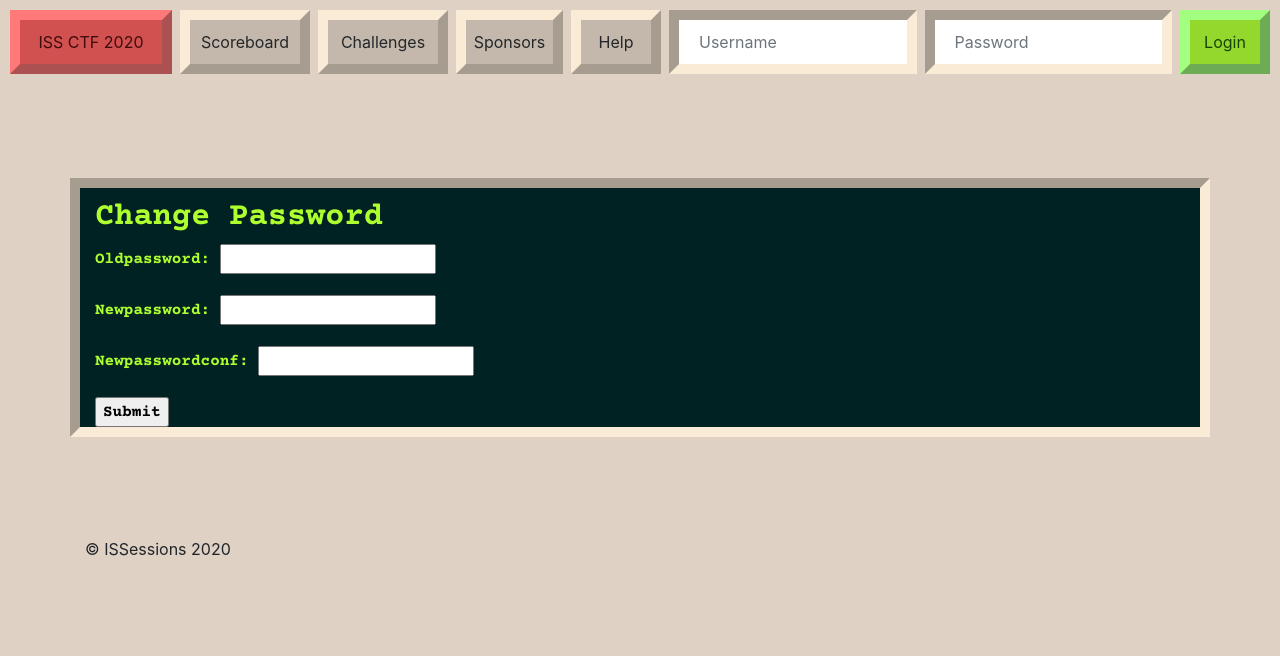
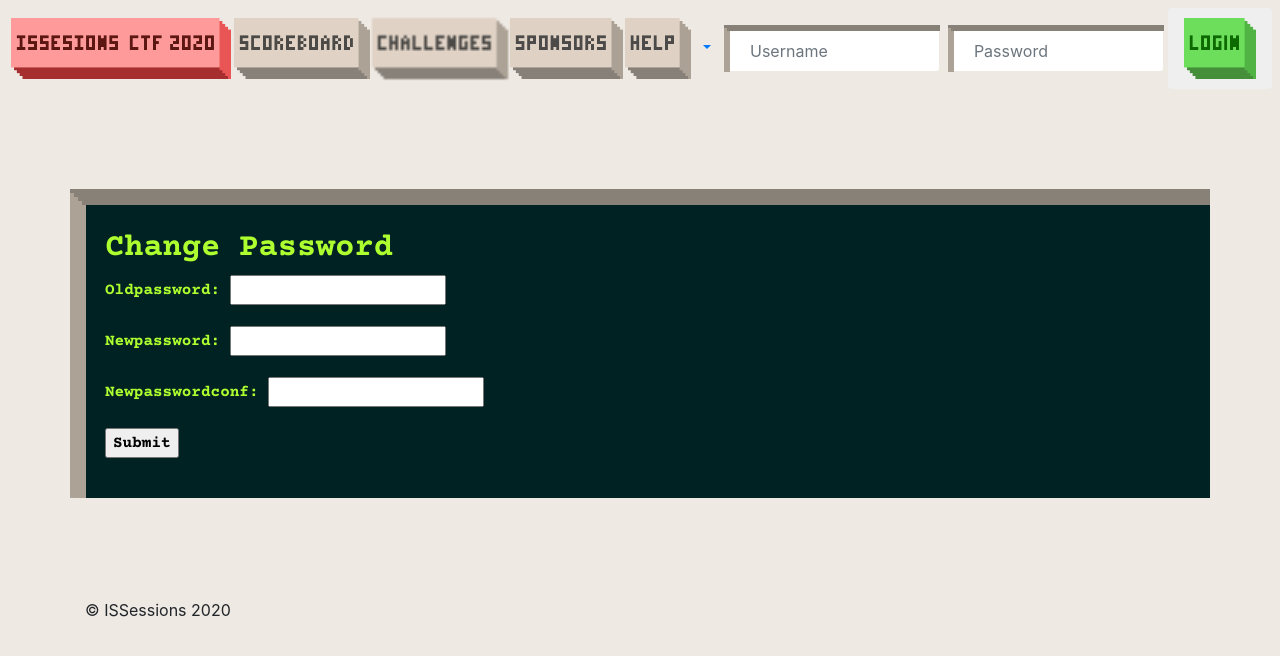
Before and after one commit to issessions/issessionsctf, a Django app: page /change_password/ in a window 1280 px wide. Shown: the top 656 px of the page. Run offline with Django 3.2, Linux system fonts and the light colour scheme; some libraries are stand-ins or nearby versions.

Commit message:
FrontEnd Init Commit

```diff
--- a/django/ctf/static/ctf/css/chunk.css
+++ /dev/null
@@ -1,156 +0,0 @@
-html{
-    font-family: 'Courier New', Courier, monospace;
-}
-.chunk-grid-wrapper{
-    /*font-family: 'Courier New', Courier, monospace;*/
-    margin: 6px;
-    display: grid;
-    grid-area: header;
-    /* grid-template-columns: repeat(auto, minmax(100px, 1fr));
-    grid-column-gap: 6px;
-    grid-row-gap:6px; */
-    grid-template-columns:
-    minmax(163px,170px) minmax(130px,138px)
-    minmax(130px,138px) minmax(107px,115px)
-    minmax(90px,98px) minmax(170px,100%);
-}
-
-.chunk-nav-item{
-    margin: 0;
-    padding: 0;
-}
-
-a, a:link, a:visited{
-    margin: 4px;
-    padding: 10px 10px;
-    text-decoration: none;
-    background-color: #C4B7AB;
-    color: #232729;
-    border: 10px outset #FAEBD7;
-    text-align: center;
-    display: inline-block;
-}
-
-a:hover{
-    text-decoration: none;
-    color: #232729;
-}
-
-a:active {
-    color: #232729;
-    font-size: 13px;
-    background-color: #A8A097;
-    border-style: inset;
-}
-
-#chunk-home-lnk{
-    color: rgb(63, 12, 12);
-    background-color: rgb(209, 81, 81);
-    border-color: rgb(255, 121, 121);
-    grid-column: 1;
-}
-
-#chunk-scoreboard-lnk{
-    grid-column: 2;
-}
-
-#chunk-challenges-lnk{
-    grid-column: 3;
-}
-
-#chunk-sponsors-lnk{
-    padding: 10px 5px;
-    grid-column: 4;
-}
-
-#chunk-help-lnk{
-    grid-column: 5;
-}
-
-#chunk-dropdown{
-    border-radius: 0;
-    margin: 0;
-    padding: 0;
-}
-
-#chunk-drop-item{
-    margin: 0;
-    padding: 0;
-}
-
-/* .chunk-dropdown{
-    position: absolute;
-    top: 100%;
-    left: 0;
-    display: none;
-    padding: 0;
-    margin: 0;
-    text-align: left;
-    list-style: none;
-    background-color: #DFD2C5;
-    background-clip: padding-box;
-    border: 10px outset #DFD2C5;
-} */
-
-#chunk-logout-lnk{
-    grid-column: 6;
-}
-
-#chunk-login-form{
-    display: flex;
-    flex-flow: row;
-}
-
-.chunk-login-form-wide{
-    grid-column: 6;
-    justify-content: end;
-    grid-row: 1;
-}
-
-.chunk-login-form-narrow{
-    grid-column: 1;
-    justify-content: start;
-    grid-row: 2;
-}
-
-#chunk-login-input{
-    border-radius: 0;
-    border: 10px inset #FAEBD7;
-    padding: 20px;
-    margin: 4px;
-    max-width: 300px;
-    min-width: 155px;
-    height: 64px;
-}
-
-#chunk-login-btn{
-    vertical-align: middle;
-    color: rgb(21, 68, 3);
-    border-radius: 0;
-    border: 10px outset rgb(163, 255, 127);
-    background-color: rgb(148, 216, 45);
-    padding: 10px;
-    margin: 4px;
-    max-width: 300px;
-    min-width: 90px;
-    height: 64px;
-}
-
-.chunk-bg-light{
-    background-color: #DFD2C5;
-}
-
-.chunk-main-container{
-    /* font-family: 'VT323', monospace; */
-    padding-top: 10px;
-    font-family: 'Courier Prime', monospace;
-    color: greenyellow;
-    background-color: #002222;
-    border: inset;
-    border-color: #FAEBD7;
-    border-width: 10px;
-}
-
-.off-white{
-    background-color: #DFD2C5;
-}
--- a/django/ctf/static/ctf/css/pixl.css
+++ b/django/ctf/static/ctf/css/pixl.css
@@ -1,4 +1,11 @@
+img {
+    image-rendering: auto;
+    image-rendering: crisp-edges;
+    /* image-rendering: pixelated; */
+  }
+
 .pixl-grid-wrapper{
+    align-items: center;
     margin: 8px;
     display: grid;
     grid-area: header;
@@ -6,7 +13,7 @@
     grid-column-gap: 6px;
     grid-row-gap:6px; */
     grid-template-columns:
-    minmax(163px,170px) minmax(130px,138px)
+    minmax(215px,223px) minmax(130px,138px)
     minmax(130px,138px) minmax(107px,115px)
     minmax(90px,98px) minmax(170px,100%);
 }
@@ -49,16 +56,22 @@
 .pixl-login-form-wide{
     grid-column: 6;
     justify-content: end;
+    align-items: center;
     grid-row: 1;
 }
 
 .pixl-login-form-narrow{
     grid-column: 1;
     justify-content: start;
+    align-items: center;
     grid-row: 2;
 }
 
-.pixl-login-input{
+#pixl-login-input{
+    border-top: 6px solid transparent;
+    border-left: 6px solid transparent;
+    border-image: url(../img/border_pixl_small.png) 20 stretch;
+    padding: 20px 0px 20px 20px;
     margin: 4px;
     max-width: 300px;
     min-width: 150px;
@@ -72,7 +85,9 @@
 .pixl-nav-item{
     margin: 0;
     padding: 0;
+    outline: 0;
 }
+
 
 .pixl-main-container{
     /* font-family: 'VT323', monospace; */
@@ -83,8 +98,11 @@
     border: inset;
     border-color: #FAEBD7;
     border-width: 10px;
+    border: 20px solid transparent;
+    padding: 20px;
+    border-image: url(../img/border_pixl.png) 50 stretch;
 }
 
 .off-white{
-    background-color: #DFD2C5;
+    background-color: rgb(238, 233, 227);
 }
--- a/django/ctf/static/ctf/js/pixl.js
+++ b/django/ctf/static/ctf/js/pixl.js
@@ -1,7 +1,44 @@
 window.addEventListener("DOMContentLoaded", (e) =>{
 
+    $navImg = $('nav').find('img');
+
+    //Better Query Selectors
+    //dynamicly highlight button on selected page
+    if (document.location.toString().indexOf("sponsors") >= 0){
+        $navImg.eq(3).attr("src","../../static/ctf/img/btn_sponsors.png");
+    }else if (document.location.toString().indexOf("challenges") >= 0){
+        $navImg.eq(2).attr("src","../../static/ctf/img/btn_challenges.png");
+    }else if (document.location.toString().indexOf("scoreboard") >= 0){
+        $navImg.eq(1).attr("src","../../static/ctf/img/btn_scoreboard.png");
+    }else{
+        $navImg.eq(0).attr("src","../../static/ctf/img/btn_home.png");
+    }
+
+    //Do event delegation for perf++
+    // pressed action change image to pressed
+    $navImg.eq(0).mousedown(function(){
+        $(this).attr("src", "../../static/ctf/img/btn_home_pressed.png");
+    });
+    $navImg.eq(1).mousedown(function(){
+        $(this).attr("src", "../../static/ctf/img/btn_scrbrd_pressed.png");
+    });
+    $navImg.eq(2).mousedown(function(){
+        $(this).attr("src", "../../static/ctf/img/btn_challenges_pressed.png");
+    });
+    $navImg.eq(3).mousedown(function(){
+        $(this).attr("src", "../../static/ctf/img/btn_sponsors_pressed.png");
+    });
+
+
+
+    var navGrid = document.getElementsByClassName("pixl-grid-wrapper");
+
+
+   // navGrid[0].addEventListener("click", function(){
+     //   console.dir(this);
+    //});
+
     var loginForm = document.getElementById("pixl-login-form");
-
     checkSize(loginForm);
 
     window.addEventListener("resize", function(){
@@ -9,6 +46,7 @@ window.addEventListener("DOMContentLoaded", (e) =>{
 
         checkSize(loginForm);
     });
+
 });
 
 function checkSize(elem){
--- a/django/ctf/templates/ctf/base.html
+++ b/django/ctf/templates/ctf/base.html
@@ -12,51 +12,63 @@
     <meta name="viewport" content="width=device-width, initial-scale=1, shrink-to-fit=no">
     <link href="https://fonts.googleapis.com/css?family=Courier+Prime:700|VT323&display=swap" rel="stylesheet">
     <link rel="stylesheet" href="{% static 'ctf/css/normalize.css' %}">
+    <link rel="stylesheet" href="{% static 'ctf/css/pixl.css' %}">
     <link rel="stylesheet" href="{% static 'ctf/css/main.css' %}">
-    <link rel="stylesheet" href="{% static 'ctf/css/chunk.css' %}">
     <link rel="stylesheet" href="https://maxcdn.bootstrapcdn.com/bootstrap/4.0.0/css/bootstrap.min.css"
           integrity="sha384-Gn5384xqQ1aoWXA+058RXPxPg6fy4IWvTNh0E263XmFcJlSAwiGgFAW/dAiS6JXm" crossorigin="anonymous">
 </head>
 
+<!-- TODO:
+    - Make Readouts look like old ascii stuff
+    - Improve depth effect
+    - make btns depress
+
+    NICETOHAVE:
+    - More adaptive/resposive
+    - No reflow on small resolutions
+-->
+
 <body class="off-white">
 
-<nav class="chunk-grid-wrapper off-white">
-    <a id="chunk-home-lnk" class="chunk-nav-item" href="{% url 'scoreboard' %}">
-        ISS CTF 2020
+<nav class="pixl-grid-wrapper off-white">
+    <a id="pixl-home-lnk" class="pixl-nav-item" href="{% url 'scoreboard' %}">
+        <img class="pixl-nav-img" src="../../static/ctf/img/btn_home.png"/>
     </a>
-    <a id="chunk-scoreboard-lnk" class="chunk-nav-item" href="{% url 'scoreboard' %}">
-        Scoreboard
+    <a id="pixl-scoreboard-lnk" class="pixl-nav-item" href="{% url 'scoreboard' %}#scoreboard">
+        <img class="pixl-nav-img" src="../../static/ctf/img/btn_scoreboard.png"/>
     </a>
-    <a id="chunk-challenges-lnk" class="chunk-nav-item" href="{% url 'challenge-index' %}">
-        Challenges
+    <a id="pixl-challenges-lnk" class="pixl-nav-item" href="{% url 'challenge-index' %}">
+        <img class="pixl-nav-img" src="../../static/ctf/img/btn_challenges.png"/>
     </a>
-    <a id="chunk-sponsors-lnk" class="chunk-nav-item" href="{% url 'sponsors' %}">
-        Sponsors
+    <a id="pixl-sponsors-lnk" class="pixl-nav-item" href="{% url 'sponsors' %}">
+        <img class="pixl-nav-img" src="../../static/ctf/img/btn_sponsors.png"/>
     </a>
-    <a id="chunk-help-lnk" class="chunk-nav-item" href="#" id="help" data-toggle="dropdown" aria-haspopup="true"
+    <a id="pixl-help-lnk" class="pixl-nav-item dropdown-toggle" href="#" id="help" data-toggle="dropdown" aria-haspopup="true"
         aria-expanded="false">
-        Help
+        <img class="pixl-nav-img" src="../../static/ctf/img/btn_help.png"/>
     </a>
-    <div id="chunk-dropdown" class="dropdown-menu" aria-labelledby="help">
-        <a id="chunk-drop-item" class="dropdown-item" href="#">Tutorials</a>
-        <a id="chunk-drop-item" class="dropdown-item" href="#">Tools</a>
-        <a id="chunk-drop-item" class="dropdown-item" href="#">Other</a>
+    <div class="dropdown-menu" aria-labelledby="help">
+        <a class="dropdown-item" href="#">Tutorials</a>
+        <a class="dropdown-item" href="#">Tools</a>
+        <a class="dropdown-item" href="#">Other</a>
     </div>
 
     {% if user.is_authenticated %}
-        <ul id="chunk-logout-lnk" class="chunk-nav-item">
+        <ul id="pixl-logout-lnk" class="pixl-nav-item">
             <li class="nav-item">
                 <a class="nav-link" href="{% url 'logout' %}">Logout</a>
             </li>
         </ul>
         {% else %}
-            <form id="chunk-login-form" class="chunk-login-form-wide" method="post" action="{% url 'login' %}">
+            <form id="pixl-login-form" class="pixl-login-form-wide" method="post" action="{% url 'login' %}">
                 {% csrf_token %}
-                <input id="chunk-login-input" class="form-control" type="text" placeholder="Username" aria-label="Username"
+                <input id="pixl-login-input" class="form-control " type="text" placeholder="Username" aria-label="Username"
                        name="username">
-                <input id="chunk-login-input" class="form-control" type="password" placeholder="Password" aria-label="Password"
+                <input id="pixl-login-input" class="form-control " type="password" placeholder="Password" aria-label="Password"
                        name="password">
-                <button id="chunk-login-btn" class="btn btn-outline-success" type="submit">Login</button>
+                <button class="btn pixl-login-input" type="submit">
+                    <img class="pixl-nav-img" src="../../static/ctf/img/btn_login.png"/>
+                </button>
             </form>
 
         {% endif %}
@@ -65,7 +77,7 @@
 
 
 <main role="main" class="off-white">
-    <div class="container chunk-main-container" style="margin-top:100px;">
+    <div class="container pixl-main-container" style="margin-top:100px;">
         {% block content %}
         {% endblock %}
     </div>
@@ -86,7 +98,7 @@
         integrity="sha384-JZR6Spejh4U02d8jOt6vLEHfe/JQGiRRSQQxSfFWpi1MquVdAyjUar5+76PVCmYl"
         crossorigin="anonymous"></script>
 <script src="{% static 'ctf/js/plugins.js' %}"></script>
-<script src="{% static 'ctf/js/chunk.js' %}"></script>
+<script src="{% static 'ctf/js/pixl.js' %}"></script>
 
 </body>
 
```
Also changed, not shown: django/ctf/templates/ctf/base_pixl.html (deleted, +0 -156 lines), django/ctf/static/ctf/img/border_pixl.png (added), django/ctf/static/ctf/img/border_pixl_small.png (added), django/ctf/static/ctf/img/btn_challenges.png, django/ctf/static/ctf/img/btn_challenges_pressed.png (added), django/ctf/static/ctf/img/btn_home.png, django/ctf/static/ctf/img/btn_home_clicked.png (deleted), django/ctf/static/ctf/img/btn_home_pressed.png (added), django/ctf/static/ctf/img/btn_login.png (added), django/ctf/static/ctf/img/btn_scrbrd_pressed.png (added), django/ctf/static/ctf/img/btn_sponsors_pressed.png (added).
